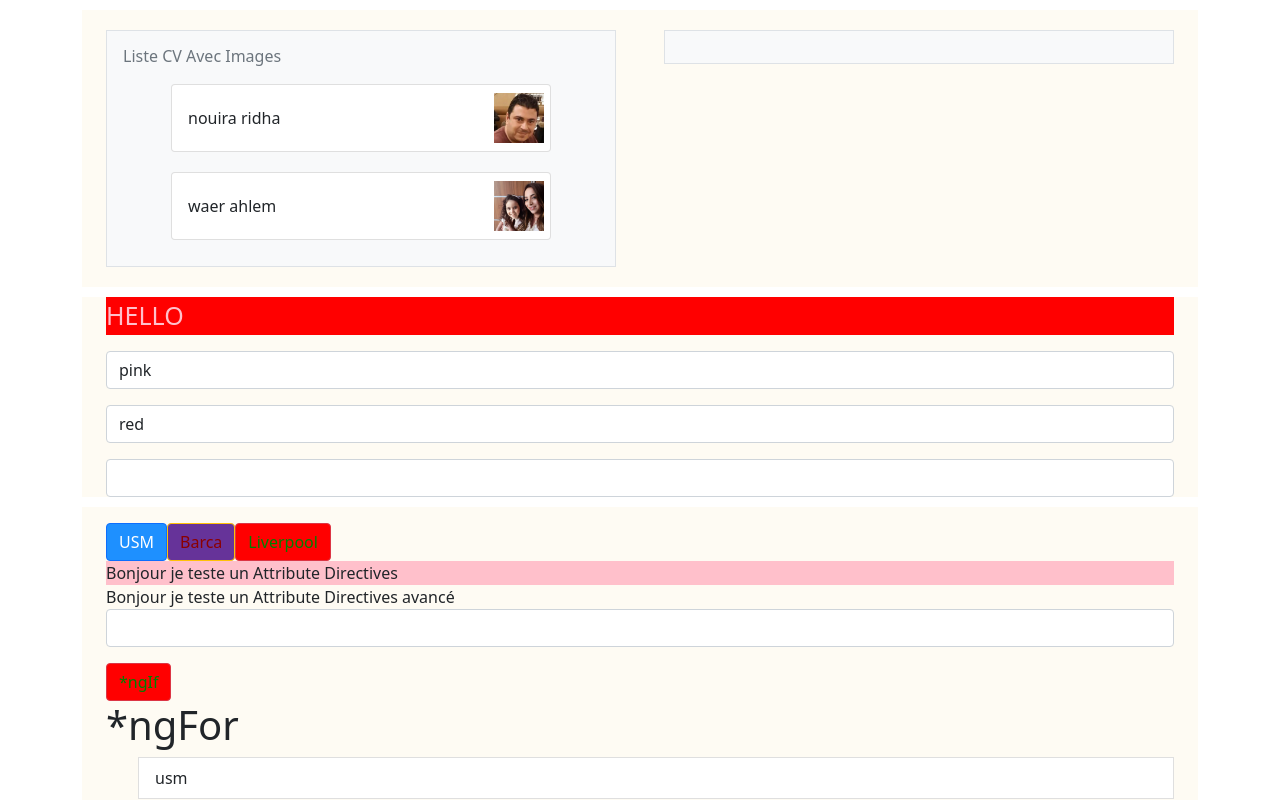
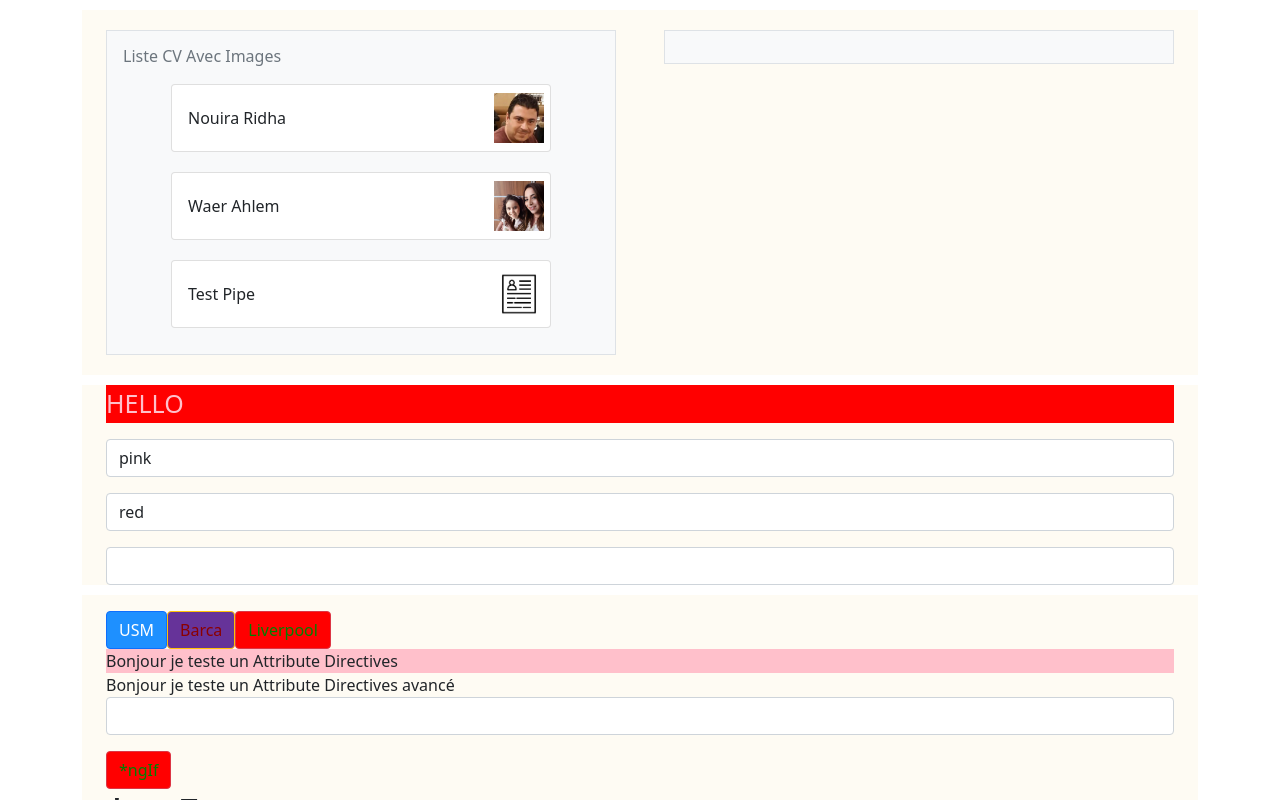
Before and after one commit to nouira-ridha/CV, an Angular app: page / in a window 1280 px wide. Shown: the top 800 px of the page. Built offline with nearby package versions, Linux system fonts and the light colour scheme.

Commit message:
service premiere parti

```diff
--- a/src/app/app.module.ts
+++ b/src/app/app.module.ts
@@ -14,6 +14,7 @@ import { StyleComponent } from './derective/style/style.component';
 import { ClassComponent } from './derective/class/class.component';
 import { HighlightDirective } from './derective/highlight.directive';
 import { RainbowDirective } from './derective/rainbow.directive';
+import { DefaultImagePipe } from './cvTeck/default-image.pipe';
 
 @NgModule({
   declarations: [
@@ -27,7 +28,8 @@ import { RainbowDirective } from './derective/rainbow.directive';
     StyleComponent,
     ClassComponent,
     HighlightDirective,
-    RainbowDirective
+    RainbowDirective,
+    DefaultImagePipe
   ],
   imports: [
     BrowserModule,
--- a/src/app/cvTeck/cv/cv.component.ts
+++ b/src/app/cvTeck/cv/cv.component.ts
@@ -15,7 +15,8 @@ export class CvComponent implements OnInit {
   ngOnInit(): void {
     this.personnes = [
       new Personne(1, 'nouira', 'ridha', 36, 'ridha.jpg', 77777777, 'developpeur'),
-      new Personne(2, 'waer', 'ahlem', 35, 'ahlem.jpg', 66666666, 'pharmacienne')
+      new Personne(2, 'waer', 'ahlem', 35, 'ahlem.jpg', 66666666, 'pharmacienne'),
+      new Personne(3, 'test', 'pipe', 12, '', 44444444, 'testPipe'),
     ];
   }
   selectPersonne(personne){
--- /dev/null
+++ b/src/app/cvTeck/default-image.pipe.ts
@@ -0,0 +1,16 @@
+import { Pipe, PipeTransform } from '@angular/core';
+
+@Pipe({
+  name: 'defaultImage'
+})
+export class DefaultImagePipe implements PipeTransform {
+
+  transform(value: string, ...args: string[]): unknown {
+    if (!value){
+      return 'cv.jpg';
+    } else {
+      return value ;
+    }
+  }
+
+}
--- a/src/app/cvTeck/detail-cv/detail-cv.component.html
+++ b/src/app/cvTeck/detail-cv/detail-cv.component.html
@@ -5,13 +5,13 @@
         <img src="assets/images/front.jpg"/>
       </div>
       <div class="user">
-        <img class="img-circle" src="assets/images/{{personne.path}}"/>
+        <img class="img-circle" src="assets/images/{{personne.path|defaultImage}}"/>
       </div>
 
       <div class="content">
         <div class="main">
-          <h3 class="name">{{personne.name}} {{personne.firstname}}</h3>
-          <p class="profession">{{personne.job}}</p>
+          <h3 class="name">{{personne.name|titlecase}} {{personne.firstname|titlecase}}</h3>
+          <p class="profession">{{personne?.job}}</p>
           <p class="text-center">"I'm the new Sinatra, and since I made it here I can make it anywhere, yeah, they love me everywhere"</p>
         </div>
         <div class="footer">
--- a/src/app/cvTeck/item-cv/item-cv.component.html
+++ b/src/app/cvTeck/item-cv/item-cv.component.html
@@ -3,9 +3,9 @@
     <div class="col-12 ">
       <ul class="list-group">
         <li class="list-group-item d-flex justify-content-between align-items-center" (click)="selectPersonne()">
-          {{personne.name}} {{personne.firstname}}
+          {{personne.name|titlecase}} {{personne.firstname|titlecase}}
           <div class="image-parent">
-            <img src="assets/images/{{personne.path}}" width="50px" height= "50px" alt={{personne.name}}>
+            <img src="assets/images/{{personne.path|defaultImage}}" width="50px" height= "50px" alt={{personne.name}}>
           </div>
         </li>
       </ul>
```
Also changed, not shown: src/assets/images/cv.jpg (added), 1 other file (tests, documents, lock files or other folders).
